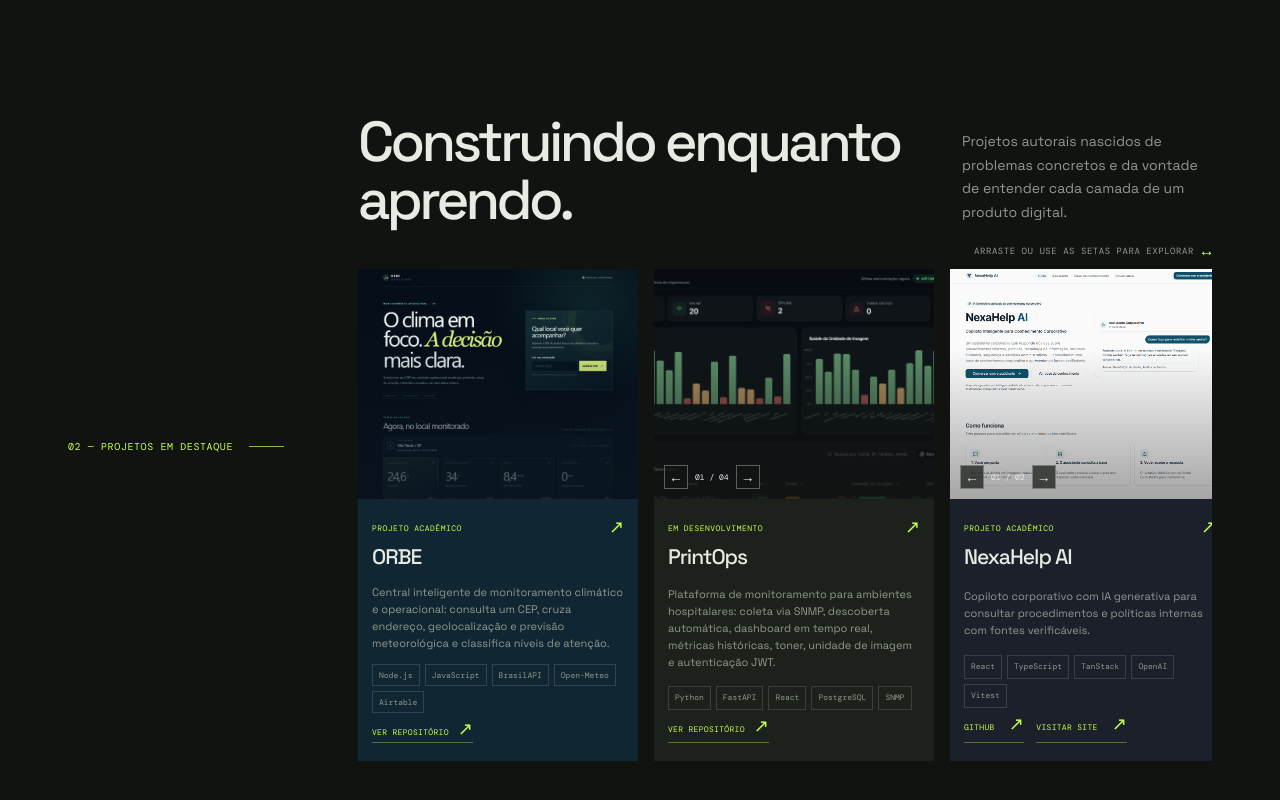
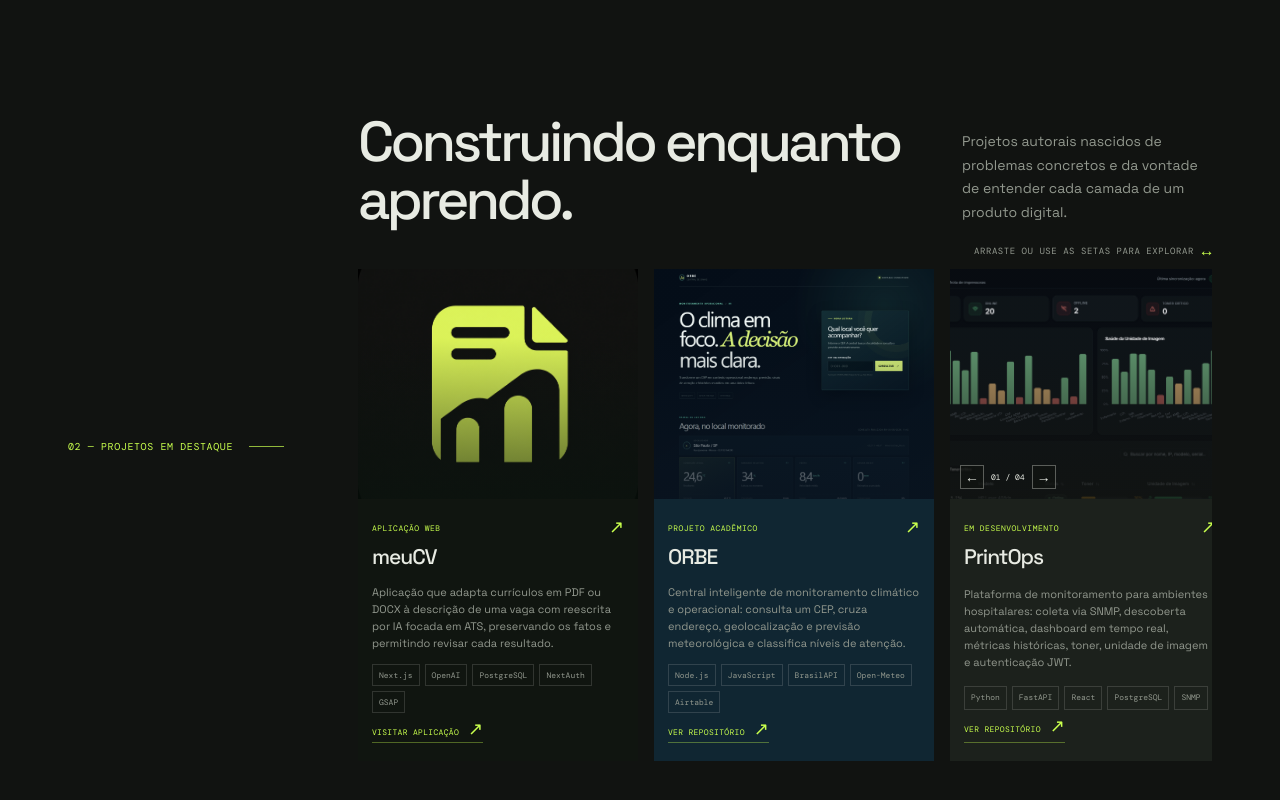
Before and after one commit to gabriel-arnon/portfolio, a React (Vite) app: page / in a window 1280 px wide. Shown: the part 1580-2380 px from the top of the page. Built offline with nearby package versions, Linux system fonts and the light colour scheme.

Commit message:
feat: add meuCV project

```diff
--- a/src/main.jsx
+++ b/src/main.jsx
@@ -38,6 +38,10 @@ const content = {
     projectsText: 'Projetos autorais nascidos de problemas concretos e da vontade de entender cada camada de um produto digital.',
     dragProjects: 'Arraste ou use as setas para explorar',
     inProgress: 'Em desenvolvimento',
+    meucv: 'Aplicação que adapta currículos em PDF ou DOCX à descrição de uma vaga com reescrita por IA focada em ATS, preservando os fatos e permitindo revisar cada resultado.',
+    meucvTag: 'Aplicação web',
+    meucvDemo: 'Visitar aplicação',
+    meucvAlt: 'Marca do meuCV, plataforma de adaptação de currículos',
     orbe: 'Central inteligente de monitoramento climático e operacional: consulta um CEP, cruza endereço, geolocalização e previsão meteorológica e classifica níveis de atenção.',
     orbeTag: 'Projeto acadêmico',
     orbeRepo: 'Ver repositório',
@@ -118,6 +122,10 @@ const content = {
     projectsText: 'Independent projects born from concrete problems and the desire to understand every layer of a digital product.',
     dragProjects: 'Drag or use arrow keys to explore',
     inProgress: 'In progress',
+    meucv: 'A web app that adapts PDF or DOCX resumes to job descriptions with ATS-focused AI rewriting, preserving facts and letting candidates review every result.',
+    meucvTag: 'Web application',
+    meucvDemo: 'Visit application',
+    meucvAlt: 'meuCV brand mark, a resume adaptation platform',
     orbe: 'An intelligent climate and operational monitoring hub: it queries a ZIP code, combines address, geolocation and weather data, and classifies attention levels.',
     orbeTag: 'Academic project',
     orbeRepo: 'View repository',
@@ -194,6 +202,10 @@ const toolIcons = {
   Codex: codexIcon,
   OpenCode: siOpencode
 }
+const meucvShot = {
+  src: publicAsset('meucv-brand.png'),
+  altKey: 'meucvAlt'
+}
 const orbeShot = {
   src: publicAsset('orbe-dashboard.png'),
   altKey: 'orbeAlt'
@@ -231,6 +243,17 @@ const financyShot = {
   altKey: 'financyDashboardAlt'
 }
 const featuredProjects = [
+  {
+    id: 'meucv',
+    name: 'meuCV',
+    cardClass: 'project-meucv',
+    artClass: 'meucv-art',
+    shots: [meucvShot],
+    statusKey: 'meucvTag',
+    descriptionKey: 'meucv',
+    tech: ['Next.js', 'OpenAI', 'PostgreSQL', 'NextAuth', 'GSAP'],
+    links: [{ href: 'https://meucv-production.up.railway.app/', labelKey: 'meucvDemo' }]
+  },
   {
     id: 'orbe',
     name: 'ORBE',
--- a/src/styles.css
+++ b/src/styles.css
@@ -99,6 +99,7 @@ h2 { font-size: clamp(36px, 4.4vw, 62px); letter-spacing: -.065em; line-height:
 .project-list::-webkit-scrollbar-thumb { background: var(--lime); }
 .project-card { display: flex; flex: 0 0 clamp(280px, calc((100% - 32px) / 3), 360px); flex-direction: column; min-width: 0; overflow: hidden; scroll-snap-align: start; }
 .project-dark { background: #1c211c; }
+.project-meucv { background: #101510; }
 .project-orbe { background: #102632; }
 .project-accent { background: #334430; }
 .project-art { aspect-ratio: 1.22; height: auto; position: relative; overflow: hidden; }
@@ -125,6 +126,9 @@ h2 { font-size: clamp(36px, 4.4vw, 62px); letter-spacing: -.065em; line-height:
 .financy-art .project-screenshot { object-fit: cover; object-position: center; background: #f6f7f2; }
 .financy-art .screenshot-shade { background: linear-gradient(180deg, rgba(17,19,17,.02) 35%, rgba(17,19,17,.3) 100%); }
 .project-nexa { background: #1b202b; }
+.meucv-art { background: radial-gradient(circle at 50% 44%, rgba(214,243,106,.2), transparent 45%), linear-gradient(145deg, #0d1510, #111b13); }
+.meucv-art .project-screenshot { object-fit: cover; padding: 0; filter: none; }
+.meucv-art .screenshot-shade { background: linear-gradient(180deg, rgba(9,19,13,.02) 30%, rgba(9,19,13,.65) 100%); }
 .orbe-art { background: linear-gradient(135deg, #0e2532 0%, #112d35 100%); }
 .orbe-art .project-screenshot { object-position: center top; }
 .orbe-art .screenshot-shade { background: linear-gradient(180deg, rgba(9,19,31,.02) 30%, rgba(9,19,31,.78) 100%); }
```
Also changed, not shown: public/meucv-brand.png (added).
